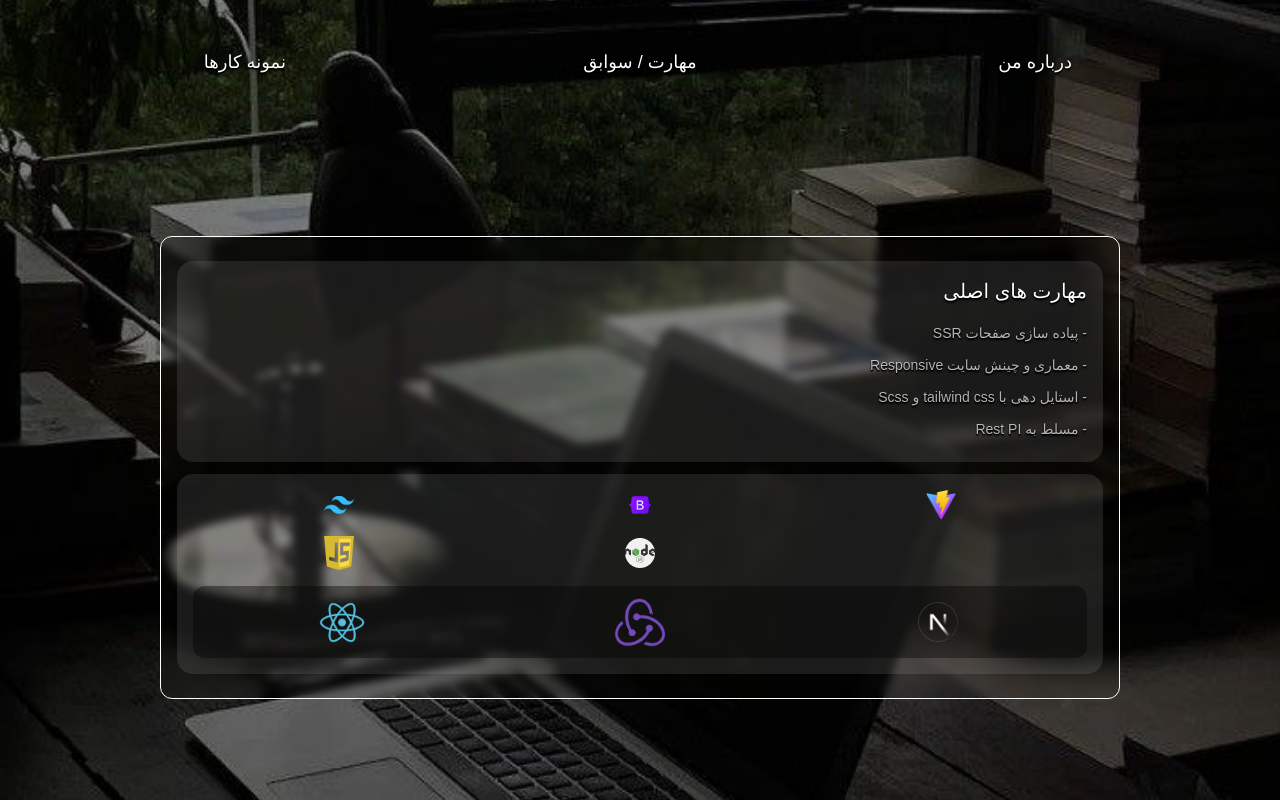
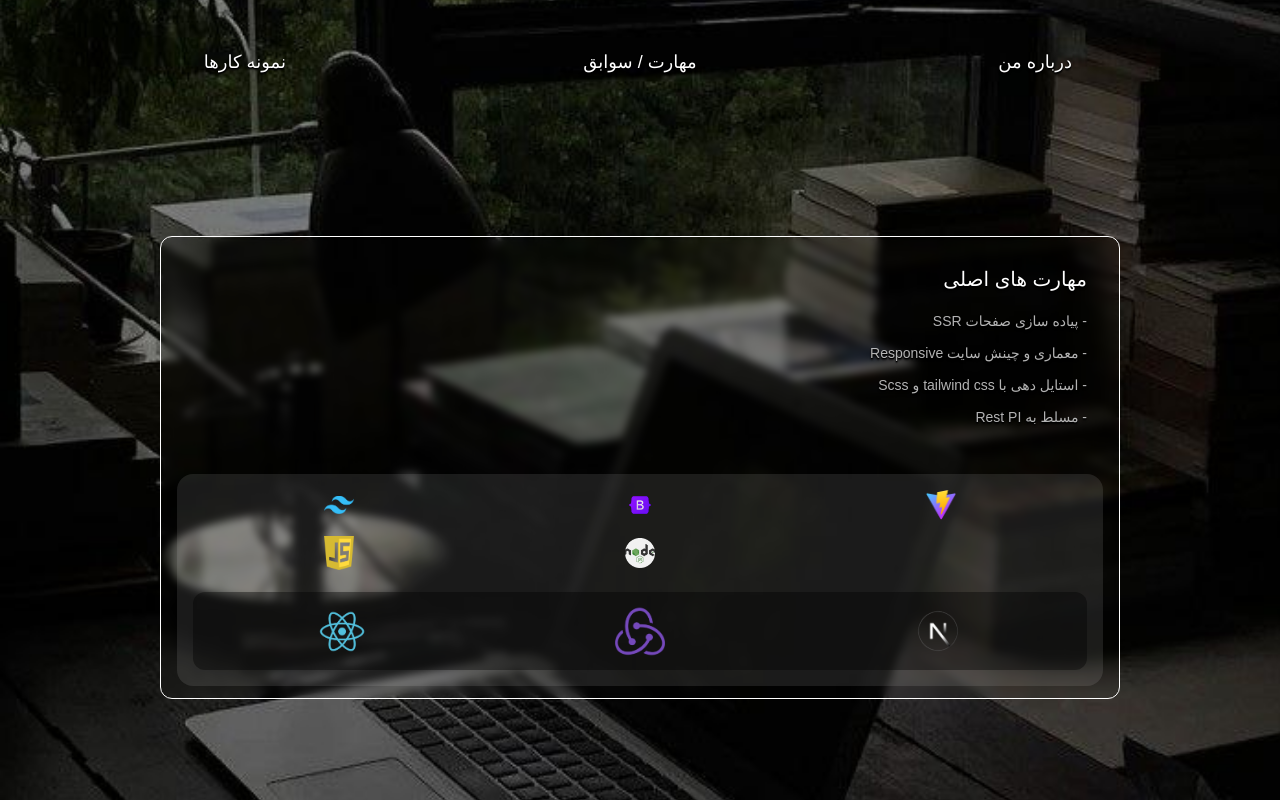
Before and after one commit to parsa-ardalan/weblog, a Next.js app: page /resume in a window 1280 px wide. Built offline with nearby package versions, Linux system fonts and the light colour scheme.

Commit message:
style changes in page resume.

```diff
--- a/pages/components/resume/Skills.jsx
+++ b/pages/components/resume/Skills.jsx
@@ -2,9 +2,9 @@ export default function Skills() {
 
     return (
 
-        <div className="col-span-1 bg-white/10 rounded-2xl p-4">
+        <div className="col-span-1 rounded-2xl p-4">
 
-            <h1 className="text-xl text-white text-shadow-sm text-shadow-black"> مهارت های اصلی</h1>
+            <h1 className="text-xl text-white text-shadow-sm text-shadow-black"> مهارت های اصلی </h1>
 
             <p dir="rtl" className="text-sm text-white/70 text-shadow-sm text-shadow-black mt-3 leading-8">
 
--- a/pages/resume/index.jsx
+++ b/pages/resume/index.jsx
@@ -11,7 +11,7 @@ export default function Resume() {
 
             <Header />
 
-            <div className="container mx-auto grid grid-cols-1 gap-y-3 py-6 px-4 bg-black-10 backdrop-blur-xs border border-white rounded-xl w-3/4 h-3/5 mt-36 overflow-y-scroll">
+            <div className="container mx-auto grid grid-cols-1 gap-y-3 py-3 px-4 bg-black-10 backdrop-blur-xs border border-white rounded-xl w-3/4 h-3/5 mt-36 overflow-y-scroll">
 
                 {/* text info and skills */}
 
```
